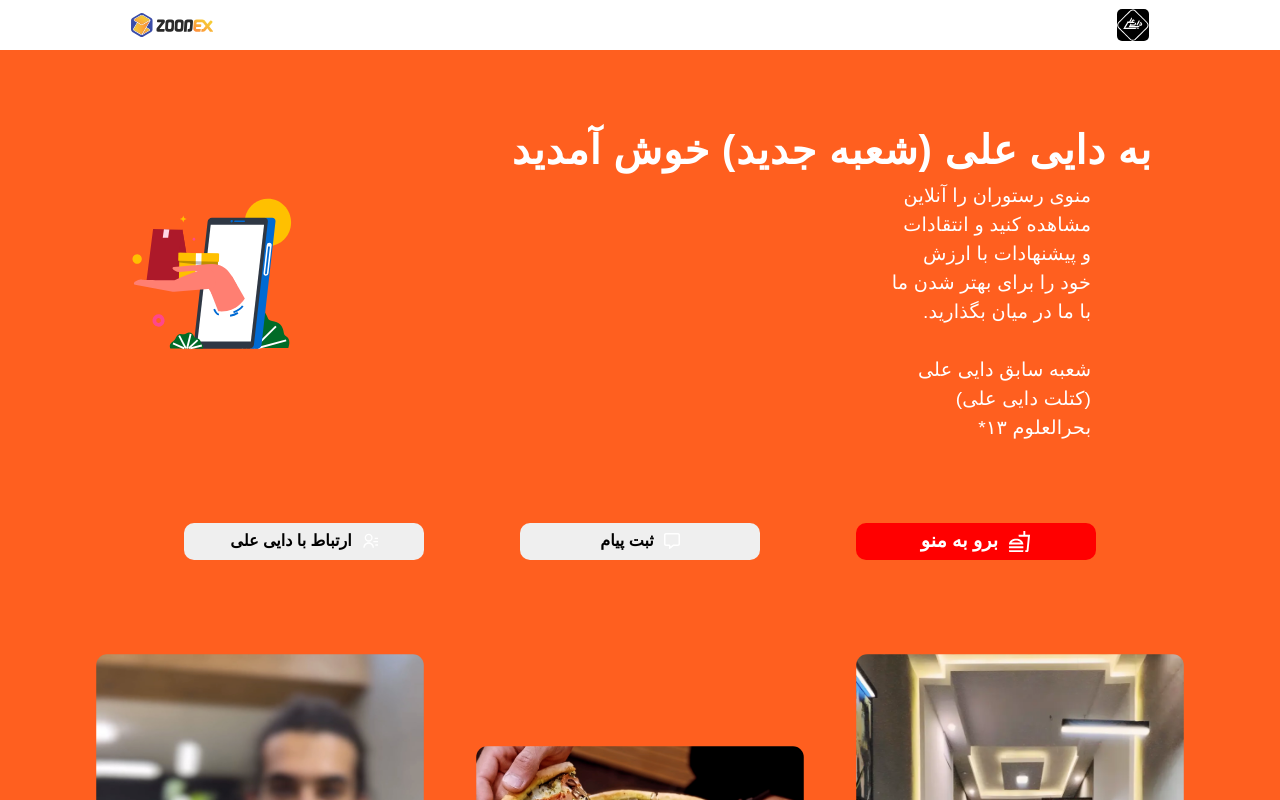
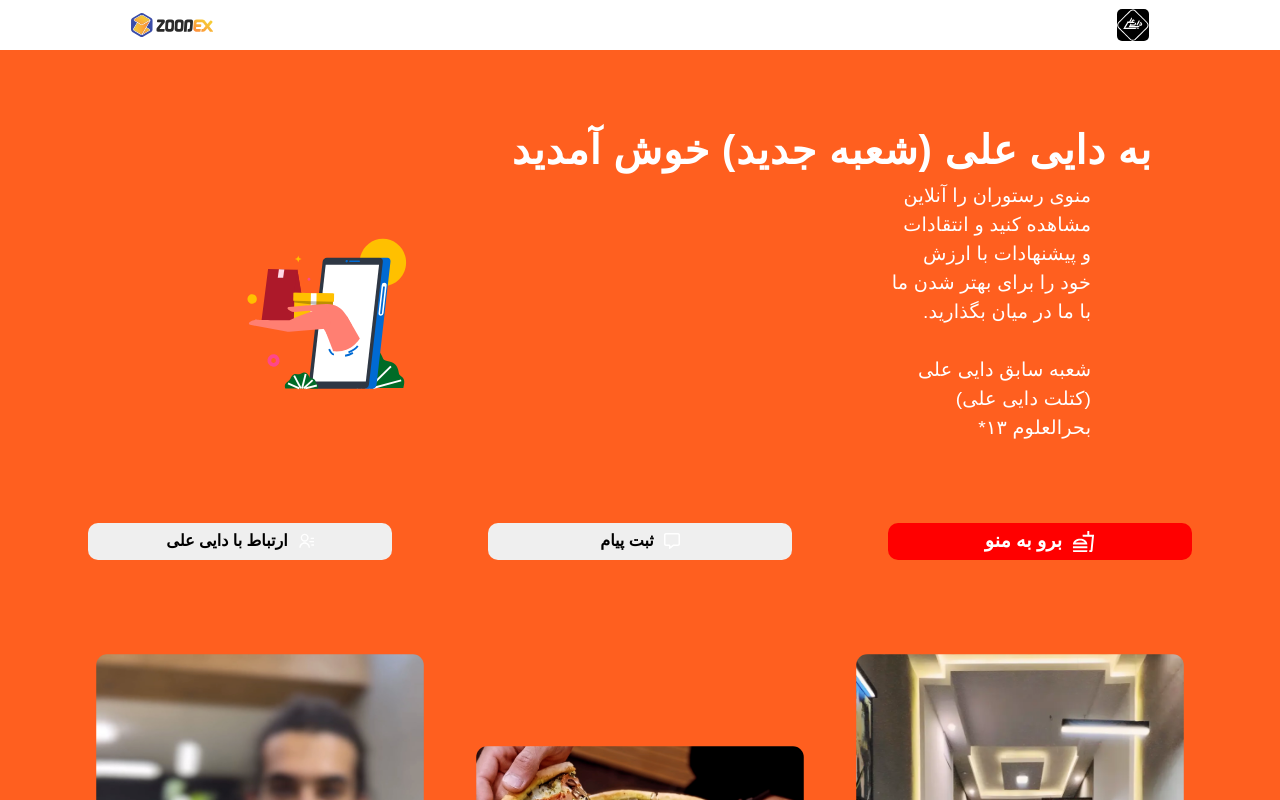
Before and after one commit to pedramjlo/Daei-Ali-ORG, a React (Create React App) app: page / in a window 1280 px wide. Shown: the top 800 px of the page. Built offline with nearby package versions, Linux system fonts and the light colour scheme; a web font is replaced by a local one.

Commit message:
before removing illust

```diff
--- a/src/buttons.css
+++ b/src/buttons.css
@@ -1,7 +1,7 @@
 button {
     border: 0.5px solid white;
     border-radius: 10px;
-    width: 15rem;
+    width: 19rem;
     height: 2.3rem;
     display: flex;
     flex-direction: row;
--- a/src/home.css
+++ b/src/home.css
@@ -54,11 +54,7 @@ h2 {
 }
 
 .home-illust {
-    position: relative;
-    top: 50px;
-    margin-left: 18%;
-    max-height: 15rem;
-    max-width: 3rem;
+    transform: translateX(115px) translateY(40px);
 }
 
 .home-illust img {
```
